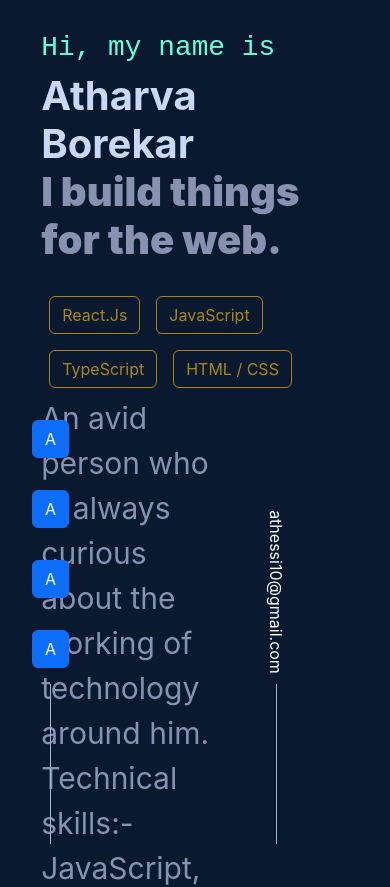
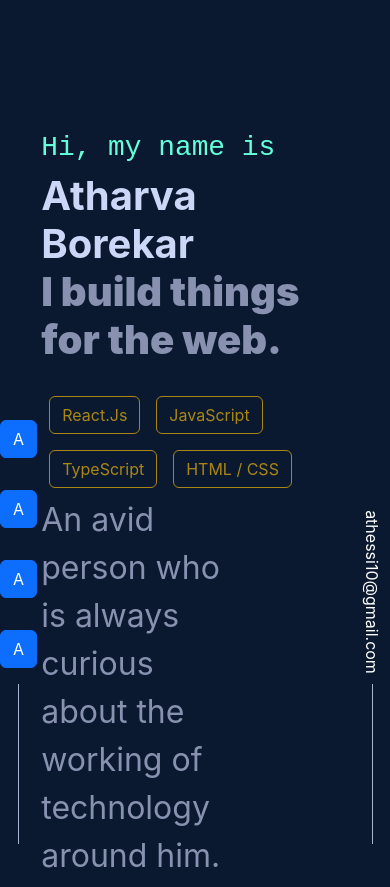
Before and after one commit to atharva-borekar/react-portfolio-2, a React (Create React App) app: page / in a window 390 px wide. Shown: the top 887 px of the page. Built offline with nearby package versions, Linux system fonts and the light colour scheme.

Commit message:
Gave proper height to containers

```diff
--- a/src/App.css
+++ b/src/App.css
@@ -47,7 +47,7 @@ body {
 .social-media-container {
   position: fixed;
   bottom: 0;
-  left: 2rem;
+  left: 3%;
   display: flex;
   flex-direction: column;
   justify-content: space-between;
@@ -60,6 +60,13 @@ body {
   margin: 0px auto;
   background-color: var(--light-slate);
 }
+@media only screen and (max-width: 500px) {
+  .social-media-container {
+    position: fixed;
+    width: max-content;
+    left: 0;
+  }
+}
 
 .social-media-button {
   margin-top: 1rem;
@@ -69,7 +76,7 @@ body {
 .email-container {
   position: fixed;
   bottom: 0;
-  right: 2rem;
+  right: -1%;
   color: white;
   display: flex;
   flex-direction: column;
@@ -86,9 +93,17 @@ body {
   margin-bottom: 5rem;
   transform: rotate(90deg);
 }
+@media only screen and (max-width: 500px) {
+  .email-container {
+    position: fixed;
+    width: max-content;
+    right: -4rem;
+  }
+}
 
 .container {
   max-width: 85%;
+  height: max-content;
 }
 
 .intro-start {
@@ -111,19 +126,12 @@ body {
 .intro-body {
   color: var(--slate);
   max-width: 60%;
-  font-size: clamp(30px, 3vw, 30px);
+  font-size: 1rem;
 }
-
-.work-container {
-  height: 50%;
-}
-.work-container::after span.line {
-  position: absolute;
-  width: 1px;
-  background-color: #ff4c60;
-  top: 30px;
-  bottom: 30px;
-  left: 30px;
+@media only screen and (max-width: 400px) {
+  .intro-body {
+    font-size: 2rem;
+  }
 }
 
 .timeline {
@@ -188,3 +196,25 @@ body {
     font-size: 15px;
   }
 }
+
+.work-container::after span.line {
+  position: absolute;
+  width: 1px;
+  background-color: #ff4c60;
+  top: 30px;
+  bottom: 30px;
+  left: 30px;
+}
+
+.projects-container::after span.line {
+  position: absolute;
+  width: 1px;
+  background-color: #ff4c60;
+  top: 30px;
+  bottom: 30px;
+  left: 30px;
+}
+section {
+  padding: 100px 0;
+  margin: 0px auto;
+}
--- a/src/App.tsx
+++ b/src/App.tsx
@@ -1,4 +1,4 @@
-import { Button, Col, Container, Row } from "react-bootstrap";
+import { Button, Card, Col, Container, Row } from "react-bootstrap";
 import "./App.css";
 
 interface WorkExperience {
@@ -45,9 +45,9 @@ const workExperience: Array<WorkExperience> = [
   {
     id: "3",
     designation: "React Native Developer (Internship)",
-    organization: "Josh Software Pvt. Ltd.",
-    fromDate: "01/2021",
-    toDate: "07/2021",
+    organization: "Expert English Academy",
+    fromDate: "03/2020",
+    toDate: "03/2020",
     description: [
       "Desgined screens using Figma and implemented UI on React Native.",
       "Designed UI elements and integrated REST APIs",
@@ -143,7 +143,7 @@ function App() {
           </div>
         </Container>
       </section>
-      <section id="work">
+      <section id="work" style={{ padding: "100px 0%" }}>
         <Container className="work-container">
           <Row>
             <Col>
@@ -169,7 +169,8 @@ function App() {
           </Row>
         </Container>
       </section>
-      {/* <section id="cards">
+
+      <section id="cards">
         <Container>
           <Row>
             {[1, 2, 3, 4, 5, 6, 7, 8].map((e) => (
@@ -189,7 +190,7 @@ function App() {
             ))}
           </Row>
         </Container>
-      </section> */}
+      </section>
 
       <div className="social-media-container">
         <Button className="social-media-button">A</Button>
```
